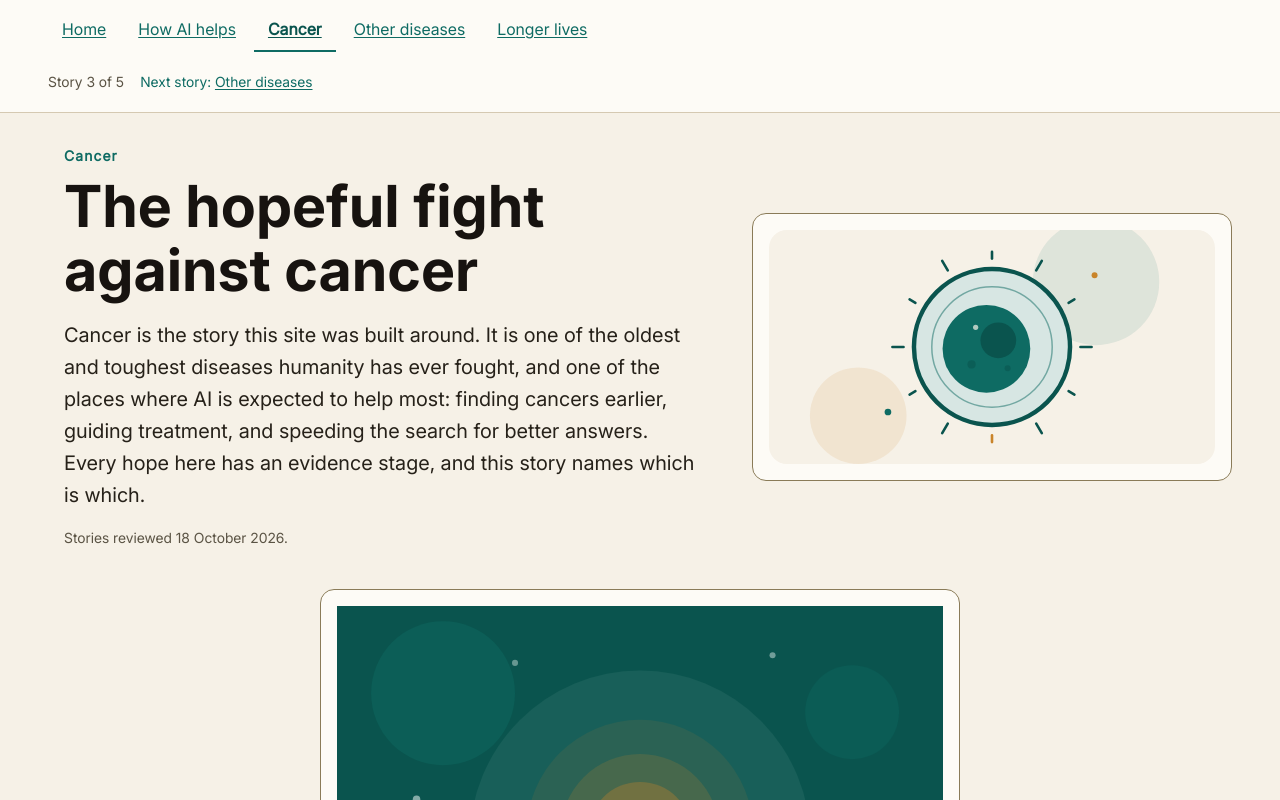
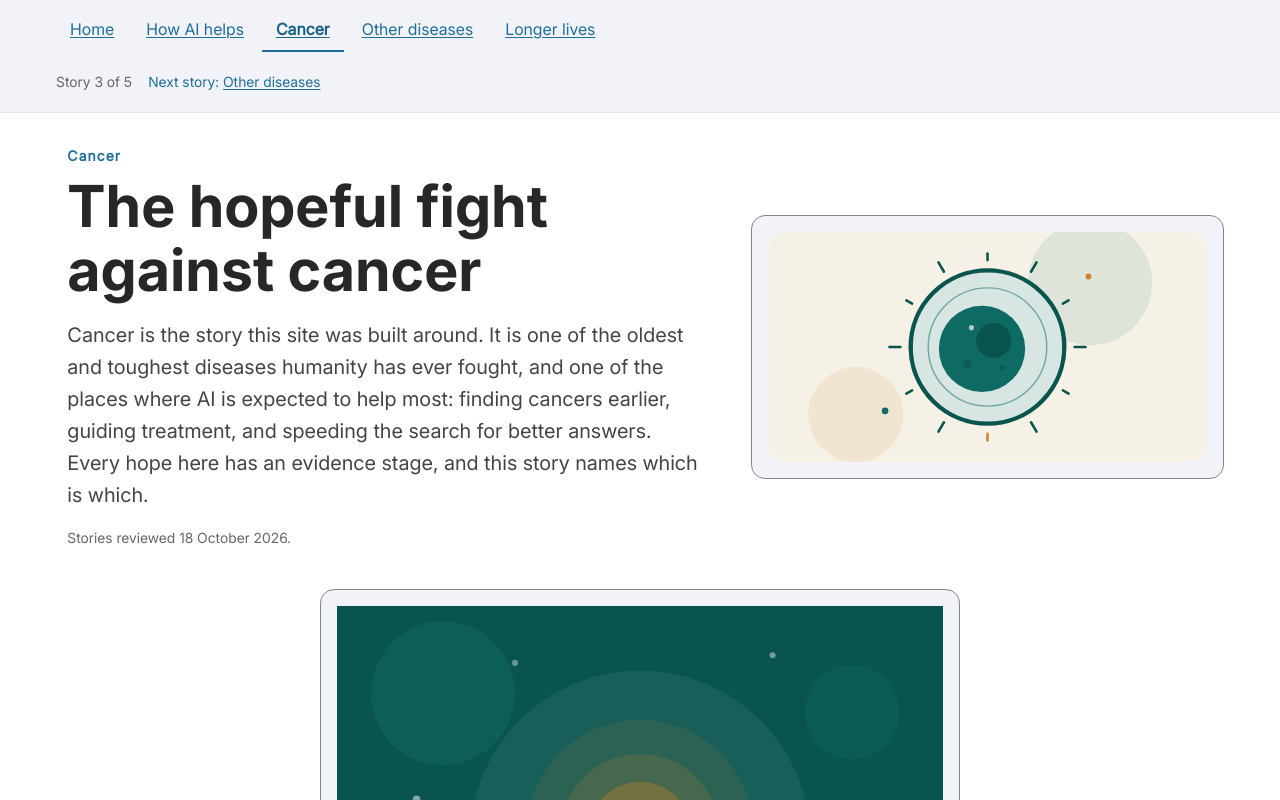
Before and after one commit to ajm135/elara-demo-site, a Next.js app: page /cancer in a window 1280 px wide. Shown: the top 800 px of the page. Built offline with nearby package versions, Linux system fonts and the light colour scheme.

Commit message:
Apply the new colour tokens and rewrite the visual safeguards

```diff
--- a/src/app/globals.css
+++ b/src/app/globals.css
@@ -1,16 +1,18 @@
 /*
- * Demo Site: token-driven immersive 2026 design system — light and dark.
+ * Demo Site: token-driven design system — light and dark.
  *
- * Two full palettes, chosen only by the reader's system colour setting:
- * - the light theme (declared on :root, colour-scheme: light) is the
- *   warm editorial set: a warm cream page, lighter warm raised chrome, a
- *   faintly teal-tinted evidence surface, dark warm ink, and a restrained
- *   teal accent for links, keyboard focus, and the active-story cue;
+ * Two full palettes, chosen only by the reader's system colour setting
+ * (docs/adr/0008-reference-look.md):
+ * - the light theme (declared on :root, colour-scheme: light) copies the
+ *   reference's light palette: a white page, the reference's pale
+ *   blue-grey section band and evidence surface, the reference's dark
+ *   ink, and its blue accent (darkened only as far as contrast needs) for
+ *   links, keyboard focus, and the active-story cue;
  * - the dark theme (the same token names redeclared inside
- *   @media (prefers-color-scheme: dark), colour-scheme: dark) is a deep
- *   immersive surface set with light warm ink and a brightened teal
- *   accent, so the same tokens read as links and focus on the dark
- *   surfaces.
+ *   @media (prefers-color-scheme: dark), colour-scheme: dark) uses the
+ *   same accent colours, lightened only as far as contrast needs, over
+ *   the reference's own dark surfaces, so the same tokens read as links
+ *   and focus in the dark.
  *
  * There is no theme switch, no class toggle, and no JavaScript: the
  * reader's operating-system preference is the only input, so the markup,
@@ -27,7 +29,7 @@
  *
  * Layout: the page is wide — the wide top section (.hero, main's first
  * element) and the page itself (main) both span the shared page shell
- * (--page-shell, 72 to 80 rem) — while every long-form block in main
+ * (--page-shell) — while every long-form block in main
  * (paragraphs, headings, sections, the evidence panels, the sources
  * block, the lifespan term list, and the later illustrations) and the
  * hero's text block stay in a centered reading column capped at --measure
@@ -61,75 +63,101 @@
  */
 
 /*
- * Light theme: the warm editorial set, plus the shared non-colour layout
- * tokens. These are the default values; the dark theme redeclares the
- * colour tokens under the reader's system setting below.
+ * Light theme: the reference's own light palette (docs/adr/0008-
+ * reference-look.md), plus the shared non-colour layout tokens. These
+ * are the default values; the dark theme redeclares the colour tokens
+ * under the reader's system setting below.
  */
 :root {
   color-scheme: light;
-  /* Warm neutral surfaces: the page is a warm cream, raised chrome is a
-     lighter warm off-white, and evidence panels sit on a slightly
-     different, faintly teal-tinted surface so they read apart from the
-     page. None of them is pure white. */
-  --surface-page: #f6f1e7;
-  --surface-raised: #fdfbf6;
-  --surface-evidence: #e9efe9;
-  /* Dark warm ink: strong ink for headings, body ink for running text,
-     and a muted ink that still clears 4.5:1 on every surface. */
-  --ink-heading: #171310;
-  --ink-body: #262119;
-  --ink-muted: #5a5344;
-  /* Restrained teal accent: links, keyboard focus, and the active-story
-     indicator, in a depth step for visited links. */
-  --accent-teal: #0e6b63;
-  --accent-teal-deep: #0a544e;
-  /* Muted warm rules: a soft hairline for decorative dividers and a
-     stronger rule that clears 3:1 where a boundary carries meaning. */
-  --rule-warm: #d5c9b2;
-  --rule-strong: #8a7b58;
+  /* Surfaces copied from the reference: the page copies its white
+     background, the raised chrome its pale blue-grey band, and the
+     evidence panels the reference's second pale band, so panels and
+     chrome read apart from the page. */
+  --surface-page: #ffffff;
+  --surface-raised: #f1f3f9;
+  --surface-evidence: #edeff4;
+  /* The reference's dark ink: strong ink for headings, body ink for
+     running text, and a muted ink darkened only as far as contrast
+     needs (the reference's own #868686 reaches just 3.64:1 on white). */
+  --ink-heading: #272727;
+  --ink-body: #434445;
+  --ink-muted: #666666;
+  /* The reference's blue accent, darkened about 25% so links, the
+     keyboard focus outline, and the active-story cue clear 4.5:1 on
+     every surface; the strong step carries hover, visited links, and
+     the focus outline. */
+  --accent-primary: #1f6f99;
+  --accent-primary-strong: #1c6288;
+  /* Rules: a soft hairline for decorative dividers (copied from the
+     reference) and a stronger rule that clears 3:1 where a boundary
+     carries meaning. */
+  --rule: #858585;
+  --rule-soft: #e5e5e5;
+  /* The headline band: the reference's accent used as a large fill, with
+     the inks that sit on it. */
+  --surface-band: #1f6f99;
+  --ink-on-band: #ffffff;
+  --ink-muted-on-band: #dbeaf4;
+  /* The reference's remaining accents, kept for the illustrations and
+     the accent palette. They are decorative fills, not text colours. */
+  --accent-secondary: #8668ad;
+  --accent-tertiary: #84c450;
+  --accent-warm: #f5bf2f;
+  --accent-emphasis: #f54b0f;
   /* Long-form measure: about 60 to 75 characters per line — the cap on
      the reading column that sits inside the wider page. */
   --measure: 40rem;
-  /* Wide page shell (72 to 80 rem): the page itself (main) and the
-     header chrome span it; the reading column stays capped at
-     --measure. */
-  --page-shell: 76rem;
+  /* Wide page shell: the page itself (main) and the header chrome span
+     it; the reading column stays capped at --measure. */
+  --page-shell: 75rem;
   /* Rounded card corners for evidence panels, the sources block, and
      the illustration frames. */
   --radius-card: 0.875rem;
 }
 
 /*
- * Dark theme: a deep, immersive surface set with light warm ink and a
- * brightened teal accent, applied only when the reader's system setting
- * prefers dark colours. No switch, no class toggle, no JavaScript.
+ * Dark theme: the reference's own dark surfaces with the same accent
+ * colours, lightened only as far as contrast requires, applied only when
+ * the reader's system setting prefers dark colours. No switch, no class
+ * toggle, no JavaScript.
  */
 @media (prefers-color-scheme: dark) {
   :root {
     color-scheme: dark;
-    /* Deep, low-luminance surfaces, pairwise distinct: the page is the
+    /* The reference's dark surfaces, pairwise distinct: the page is the
        deepest, the raised chrome one step up, and the evidence surface a
-       separate faintly teal-tinted step, so panels and chrome read apart
-       from the page exactly as they do in the light theme. */
-    --surface-page: #131a1c;
-    --surface-raised: #1c2427;
-    --surface-evidence: #1f2e2c;
-    /* Light warm ink: near-white ink for headings, a softer body ink for
-       running text, and a muted ink that still clears 4.5:1 on every
-       dark surface. */
-    --ink-heading: #f1ece1;
-    --ink-body: #d8d3c8;
-    --ink-muted: #a8a294;
-    /* Brightened teal accent: links, keyboard focus, and the active-story
-       indicator, in a depth step for visited links, all clearing 4.5:1
-       on the dark surfaces. */
-    --accent-teal: #5eead4;
-    --accent-teal-deep: #2dd4bf;
-    /* Muted cool-dark rules: a soft hairline for decorative dividers and
-       a stronger rule that clears 3:1 on every dark surface where a
-       boundary carries meaning. */
-    --rule-warm: #3a4744;
-    --rule-strong: #7d8a86;
+       separate step, so panels and chrome read apart from the page
+       exactly as they do in the light theme. */
+    --surface-page: #191919;
+    --surface-raised: #272727;
+    --surface-evidence: #2c343b;
+    /* The reference's light ink: near-white ink for headings, a softer
+       body ink for running text, and a muted ink that clears 4.5:1 on
+       every dark surface. */
+    --ink-heading: #ffffff;
+    --ink-body: #e5e5e5;
+    --ink-muted: #bdbdbd;
+    /* The same accent family, lightened as far as contrast needs: the
+       reference's own light blue for links and the active-story cue, and
+       its lighter blue for hover, visited links, and the focus outline.
+       Both clear 4.5:1 on every dark surface. */
+    --accent-primary: #55bbeb;
+    --accent-primary-strong: #79ccf2;
+    /* A mid-grey rule that holds at least 3:1 on all three dark
+       surfaces, and the reference's grey as a decorative hairline. */
+    --rule: #808080;
+    --rule-soft: #434445;
+    /* The headline band: the same accent, with the dark inks that sit
+       on it. */
+    --surface-band: #55bbeb;
+    --ink-on-band: #191919;
+    --ink-muted-on-band: #12303d;
+    /* The reference's remaining accents, unchanged in both themes. */
+    --accent-secondary: #8668ad;
+    --accent-tertiary: #84c450;
+    --accent-warm: #f5bf2f;
+    --accent-emphasis: #f54b0f;
   }
 }
 
@@ -178,18 +206,18 @@ h3 {
 
 /* Links stay underlined so colour is never the only cue. */
 a {
-  color: var(--accent-teal);
+  color: var(--accent-primary);
   text-decoration: underline;
   text-underline-offset: 2px;
 }
 
 a:visited {
-  color: var(--accent-teal-deep);
+  color: var(--accent-primary-strong);
 }
 
 /* A solid, offset accent outline for keyboard focus, at least 2 px. */
 :focus-visible {
-  outline: 3px solid var(--accent-teal);
+  outline: 3px solid var(--accent-primary-strong);
   outline-offset: 2px;
 }
 
@@ -207,7 +235,7 @@ a:visited {
   padding: 0.5rem 1rem;
   background-color: var(--surface-raised);
   color: var(--ink-body);
-  border: 2px solid var(--accent-teal);
+  border: 2px solid var(--accent-primary-strong);
 }
 
 .skip-link:focus {
@@ -217,13 +245,13 @@ a:visited {
 
 /*
  * Header and the single site navigation (header-only, no hamburger, no
- * second nav). The header sits on the raised surface with a soft warm
- * rule under it, and its chrome spans the wide page shell.
+ * second nav). The header sits on the raised surface with a soft
+ * decorative rule under it, and its chrome spans the wide page shell.
  */
 header {
   width: 100%;
   background-color: var(--surface-raised);
-  border-bottom: 1px solid var(--rule-warm);
+  border-bottom: 1px solid var(--rule-soft);
 }
 
 nav {
@@ -260,9 +288,9 @@ nav a {
  * story.
  */
 nav a[aria-current="page"] {
-  color: var(--accent-teal-deep);
+  color: var(--accent-primary-strong);
   font-weight: 700;
-  box-shadow: inset 0 -2px 0 var(--accent-teal);
+  box-shadow: inset 0 -2px 0 var(--accent-primary);
 }
 
 /*
@@ -287,7 +315,7 @@ nav a[aria-current="page"] {
 }
 
 .progress-cluster .next-story-cue {
-  color: var(--accent-teal);
+  color: var(--accent-primary);
 }
 
 .progress-cluster .progress-ending {
@@ -296,7 +324,7 @@ nav a[aria-current="page"] {
 
 /*
  * Content stack: the wider page. main spans the shared page shell
- * (max-width --page-shell, 72 to 80 rem) and is centered; its first
+ * (max-width --page-shell) and is centered; its first
  * element, the wide top section (.hero), opens the page with its own top
  * padding and spans main's content width with the same side inset as the
  * rest of the page. It is not capped at the measure: the long-form text
@@ -359,11 +387,11 @@ main section {
   margin-inline: auto;
 }
 
-/* The per-page disclaimer: set apart by a soft warm rule. */
+/* The per-page disclaimer: set apart by a soft decorative rule. */
 main > p:last-child {
   margin-top: 2.5rem;
   padding-top: 1rem;
-  border-top: 1px solid var(--rule-warm);
+  border-top: 1px solid var(--rule-soft);
   color: var(--ink-muted);
 }
 
@@ -412,7 +440,7 @@ main > p:last-child {
   font-size: 0.875rem;
   font-weight: 700;
   letter-spacing: 0.08em;
-  color: var(--accent-teal);
+  color: var(--accent-primary);
 }
 
 /* The hero summary: one step up from body text, still inside the measure. */
@@ -432,7 +460,7 @@ main > p:last-child {
 .hero-media {
   margin: 0;
   background-color: var(--surface-raised);
-  border: 1px solid var(--rule-strong);
+  border: 1px solid var(--rule);
   border-radius: var(--radius-card);
   padding: 1rem;
 }
@@ -453,7 +481,7 @@ main > p:last-child {
   max-width: var(--measure);
   margin-inline: auto;
   background-color: var(--surface-raised);
-  border: 1px solid var(--rule-strong);
+  border: 1px solid var(--rule);
   border-radius: var(--radius-card);
   padding: 1rem;
 }
@@ -480,7 +508,7 @@ main > p:last-child {
   max-width: var(--measure);
   margin-inline: auto;
   background-color: var(--surface-raised);
-  border: 1px solid var(--rule-strong);
+  border: 1px solid var(--rule);
   border-radius: var(--radius-card);
 }
 
@@ -506,8 +534,8 @@ main > p:last-child {
   max-width: var(--measure);
   margin-inline: auto;
   background-color: var(--surface-evidence);
-  border: 1px solid var(--rule-strong);
-  border-left: 4px solid var(--accent-teal);
+  border: 1px solid var(--rule);
+  border-left: 4px solid var(--accent-primary);
   border-radius: var(--radius-card);
 }
 
@@ -543,8 +571,8 @@ main > p:last-child {
   max-width: var(--measure);
   margin-inline: auto;
   background-color: var(--surface-evidence);
-  border: 1px solid var(--rule-strong);
-  border-left: 4px solid var(--accent-teal);
+  border: 1px solid var(--rule);
+  border-left: 4px solid var(--accent-primary);
   border-radius: var(--radius-card);
 }
 
```
Also changed, not shown: 2 other files (tests, documents, lock files or other folders).
